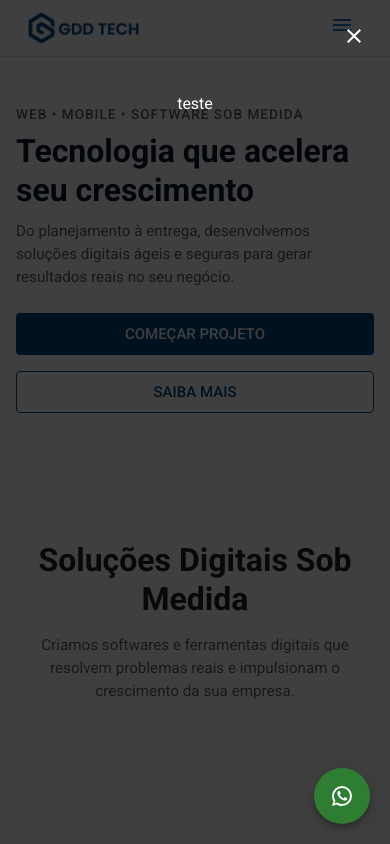
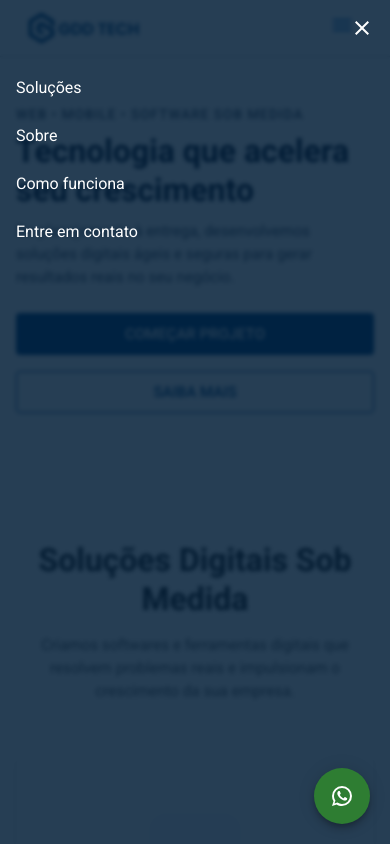
Before and after one commit to GDD-Tech/lp-gdd-tech, a React (Vite) app: page / in a window 390 px wide. Both pictures are taken after a click on the button 342 px from the left and 28 px from the top of the page. Shown: the top 844 px of the page. Built offline with nearby package versions, Linux system fonts and the light colour scheme.

Commit message:
feat: drawer mobile

```diff
--- a/src/components/appbar/AppBar.tsx
+++ b/src/components/appbar/AppBar.tsx
@@ -10,7 +10,6 @@ import {
     useTheme
 } from '@mui/material'
 import { useState, type FC } from 'react'
-// import gdd_logo from '../../assets/gdd_logo.png'
 import gdd_logo from '../../assets/gdd_logo2.png'
 import SectionLink from '../global/SectionLink'
 import MobileNavigation from './MobileNavigation'
--- a/src/components/appbar/MobileNavigation.tsx
+++ b/src/components/appbar/MobileNavigation.tsx
@@ -15,19 +15,27 @@ interface MobileNavigationProps {
     toggleDrawer: (open: boolean) => void
 }
 
+const scrollToSection = (id: string) => {
+    const el = document.getElementById(id)
+    if (el) {
+        el.scrollIntoView({ behavior: 'smooth', block: 'start' })
+    }
+}
+
 const MobileNavigation: FC<MobileNavigationProps> = ({
     open,
     toggleDrawer,
 }) => {
     return (
         <Drawer
-            anchor="left"
+            anchor="right"
             open={open}
             onClose={() => toggleDrawer(false)}
             slotProps={{
                 backdrop: {
                     sx: {
-                        backgroundColor: 'rgba(0, 0, 0, 0.5)',
+                        backgroundColor: 'rgb(0, 69, 131, 0.7)',
+                        backdropFilter: 'blur(2px)',
                     },
                 },
                 paper: {
@@ -40,7 +48,14 @@ const MobileNavigation: FC<MobileNavigationProps> = ({
                 },
             }}
         >
-            <Box display="flex" justifyContent="flex-end" p={2}>
+            <Box
+                sx={{
+                    display: 'flex',
+                    alignItems: 'center',
+                    justifyContent: 'flex-end',
+                    p: 1,
+                }}
+            >
                 <IconButton
                     onClick={() => toggleDrawer(false)}
                     sx={{ color: '#fff' }}
@@ -50,15 +65,61 @@ const MobileNavigation: FC<MobileNavigationProps> = ({
             </Box>
             <List>
                 <ListItem disablePadding>
-                    <ListItemButton onClick={() => toggleDrawer(false)}>
-                        <ListItemText
-                            primary={'teste'}
-                            sx={{ textAlign: 'center' }}
-                        />
+                    <ListItemButton
+                        onClick={() => {
+                            toggleDrawer(false)
+                            setTimeout(() => scrollToSection('solucoes'), 250)
+                        }}
+                        sx={{
+                            color: '#fff',
+                        }}
+                    >
+                        <ListItemText primary={'Soluções'} />
+                    </ListItemButton>
+                </ListItem>
+                <ListItem disablePadding>
+                    <ListItemButton
+                        onClick={() => {
+                            toggleDrawer(false)
+                            setTimeout(() => scrollToSection('sobre'), 250)
+                        }}
+                        sx={{
+                            color: '#fff',
+                        }}
+                    >
+                        <ListItemText primary={'Sobre'} />
+                    </ListItemButton>
+                </ListItem>
+                <ListItem disablePadding>
+                    <ListItemButton
+                        onClick={() => {
+                            toggleDrawer(false)
+                            setTimeout(
+                                () => scrollToSection('funcionamento'),
+                                250
+                            )
+                        }}
+                        sx={{
+                            color: '#fff',
+                        }}
+                    >
+                        <ListItemText primary={'Como funciona'} />
+                    </ListItemButton>
+                </ListItem>
+                <ListItem disablePadding>
+                    <ListItemButton
+                        onClick={() => {
+                            toggleDrawer(false)
+                            setTimeout(() => scrollToSection('contato'), 250)
+                        }}
+                        sx={{
+                            color: '#fff',
+                        }}
+                    >
+                        <ListItemText primary={'Entre em contato'} />
                     </ListItemButton>
                 </ListItem>
             </List>
-            {/* <ContactButton /> */}
         </Drawer>
     )
 }
```
